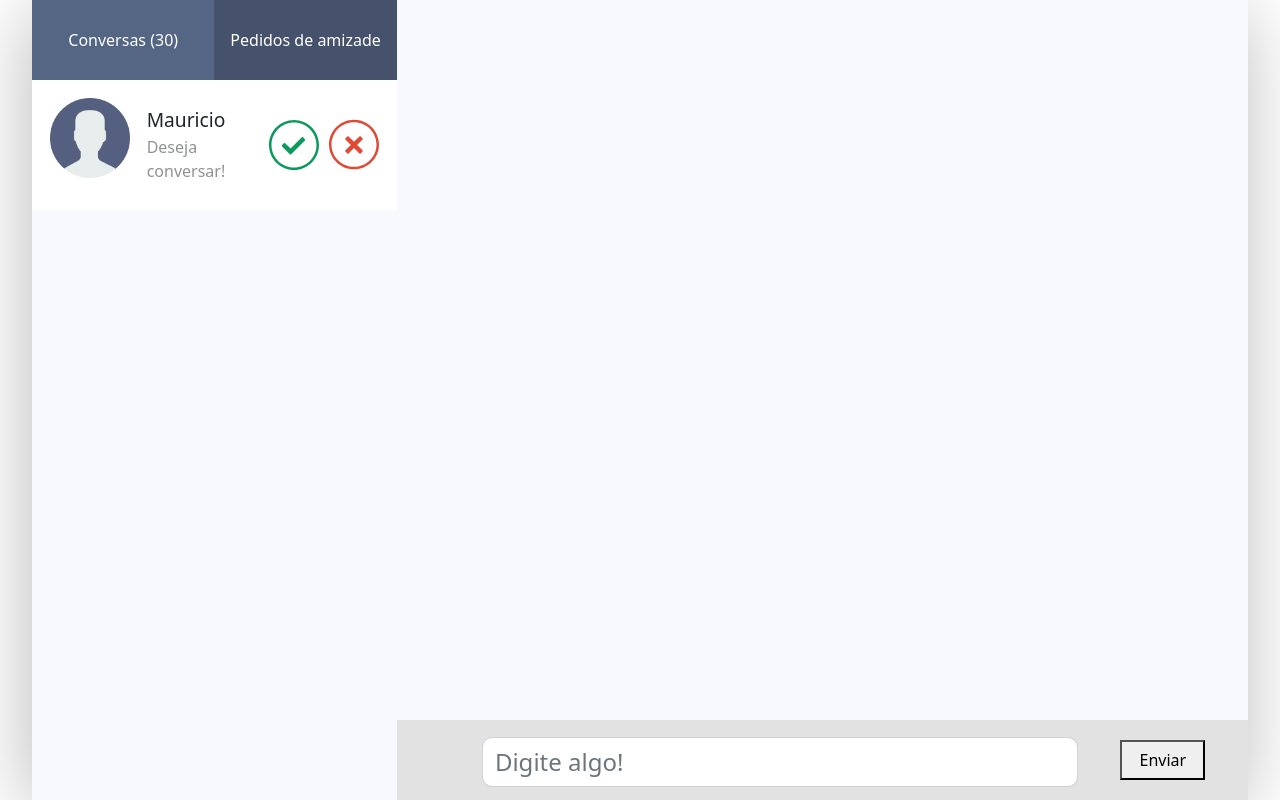
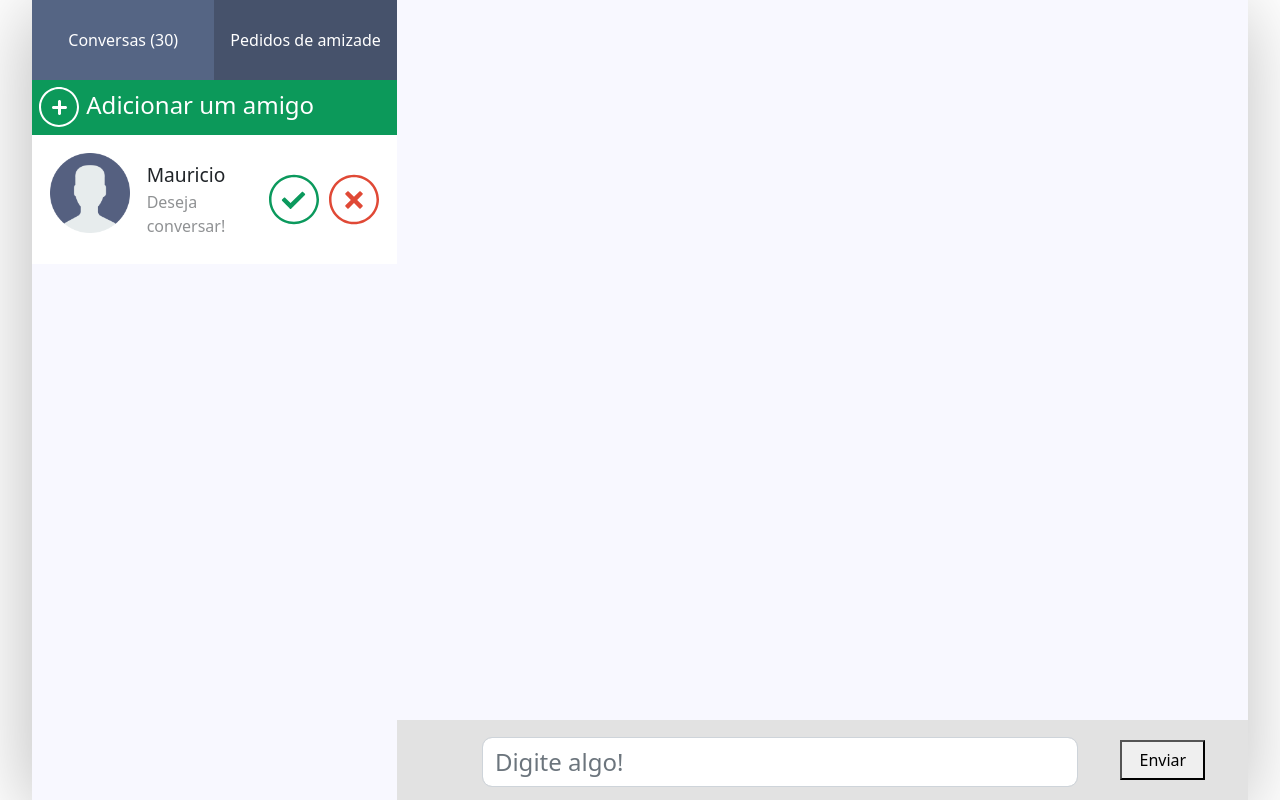
Before and after one commit to mauriciocsz/Chattn.io, a website: page view/index.html in a window 1280 px wide. Both pictures are taken after a click on the button "Pedidos de amizade". Drawn offline with nearby package versions, Linux system fonts and the light colour scheme; no server answers.

Commit message:
feat: added an 'add friend' option in the menu

```diff
--- a/view/index.html
+++ b/view/index.html
@@ -35,8 +35,12 @@
                         <button id="requestsBtn" class="sideMenuBtn"  onclick="switchMenu(false)">Pedidos de amizade</button>
 
                     </div>
-                    <div id="requests" style="display: none;">
-                        <div id="boba" class="chatRectangle" style="display: flex;cursor: pointer;">
+                    <div id="requests" style="display: none;" >
+                        <div id="createRequest" style="padding: 2%;background-color: rgb(12,153,90); cursor: pointer; display: flex;" onclick="alert('placeHolder add')">
+                            <img src="./stylesheets/resources/request_add.svg" style="width: 40px;cursor: pointer;" class="filter-white"></img>
+                            <label style="font-size: x-large;cursor: pointer ;margin-left: 2%; color: white;"> Adicionar um amigo </label>
+                        </div>
+                        <div id="baseRequest" class="chatRectangle" style="display: flex;cursor: pointer;">
                             <div id="pictureDiv" style="width: fit-content;height: fit-content;display: block;position: relative;">
                                 <img src="./stylesheets/resources/usercircle.png" style="display: flex;display: block;height: 100%; min-width: 5vw; max-height: 5vw;min-height: 10vh;">
 
--- a/view/stylesheets/index.css
+++ b/view/stylesheets/index.css
@@ -171,3 +171,7 @@
 .filter-green{
     filter: invert(44%) sepia(70%) saturate(3417%) hue-rotate(130deg) brightness(87%) contrast(91%);
 }
+
+.filter-white{
+    filter: invert(100%) sepia(100%) saturate(0%) hue-rotate(151deg) brightness(102%) contrast(101%);
+}
```
Also changed, not shown: view/stylesheets/resources/request_add.svg (added).
